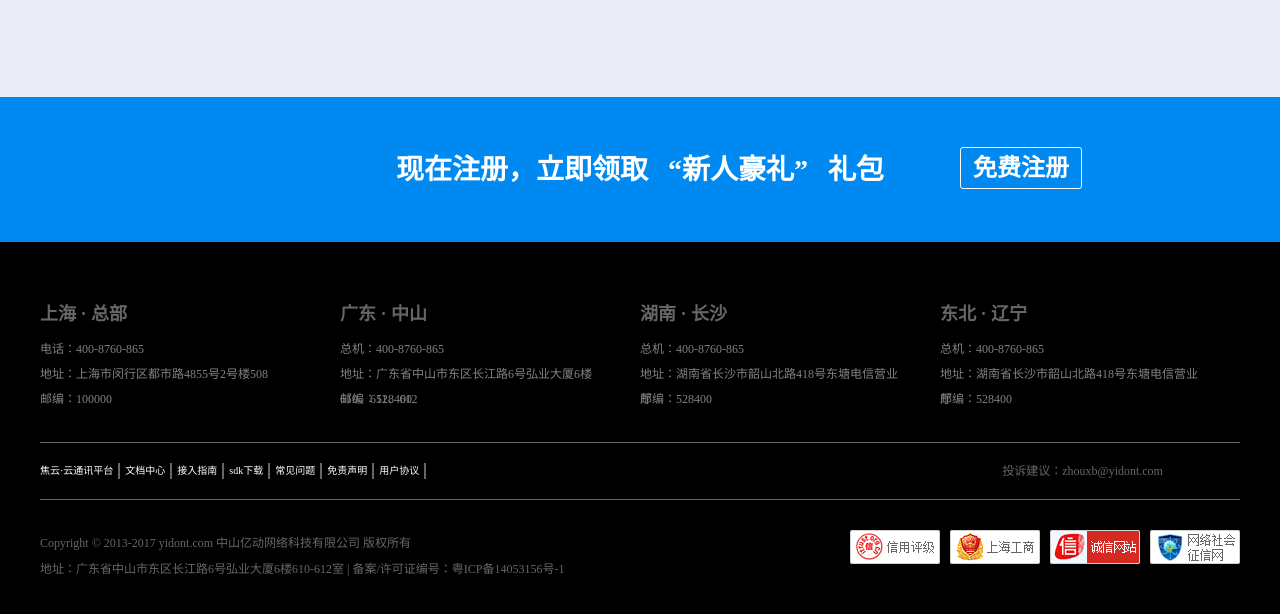
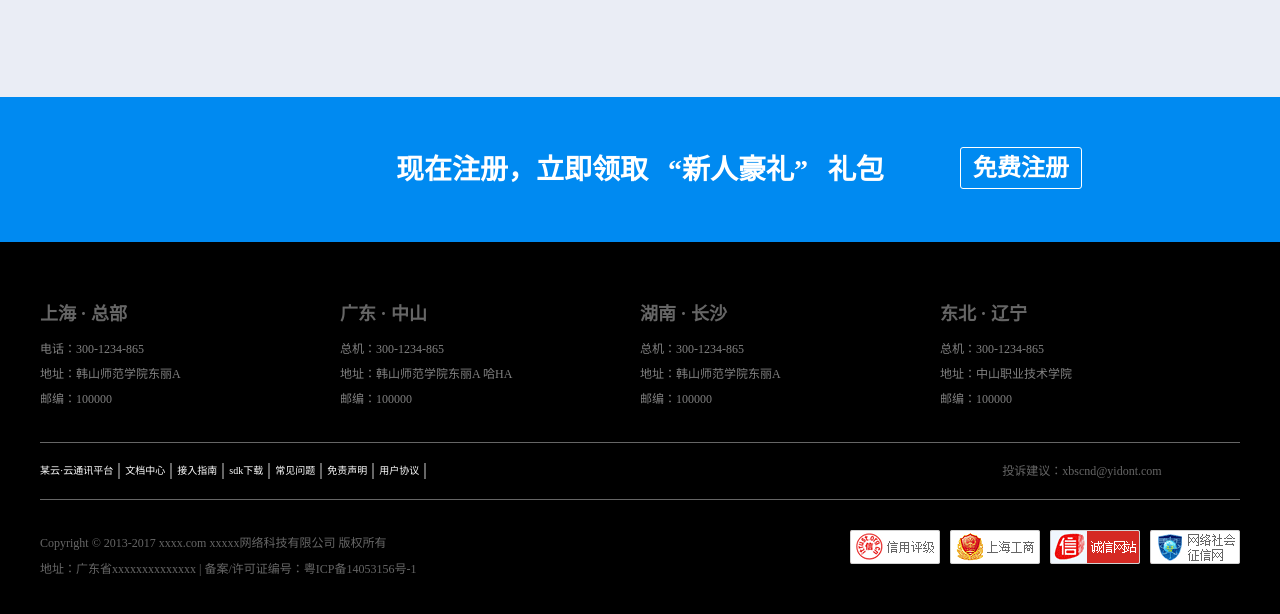
Before and after one commit to Lsuyun/happy, a plain HTML site: page yun.html in a window 1280 px wide. Shown: the part 1644-2258 px from the top of the page. Drawn offline with Linux system fonts and the light colour scheme.

Commit message:
Add files via upload

```diff
--- a/yun.html
+++ b/yun.html
@@ -15,7 +15,7 @@
 	   <div class="header-top">
 		<div class="header">
 		   <div class="logo">
-		   	<img src="image/logo.png">
+		   	<img src="image/logo1.png">
 		   </div>
 			<ul class="nav">
 				<li class="li-0"><a href="#">产品中心</a></li>
@@ -360,8 +360,8 @@
 				<li>
 					<ul class="second-ul">
 						<li class="max-li">上海 · 总部</li>
-						<li>电话：400-8760-865 </li>
-						<li>地址：上海市闵行区都市路4855号2号楼508 </li>
+						<li>电话：300-1234-865 </li>
+						<li>地址：韩山师范学院东丽A </li>
 						<li>邮编：100000</li>
 					</ul>
 				</li>
@@ -369,48 +369,48 @@
 				<li>
 					<ul class="second-ul">
 						<li class="max-li">广东 · 中山</li>
-						<li>总机：400-8760-865 </li>
-						<li>地址：广东省中山市东区长江路6号弘业大厦6楼610、611、612 </li>
-						<li>邮编：528400</li>
+						<li>总机：300-1234-865 </li>
+						<li>地址：韩山师范学院东丽A 哈HA </li>
+						<li>邮编：100000</li>
 					</ul>
 				</li>
 
 				<li>
 					<ul class="second-ul">
 						<li class="max-li">湖南 · 长沙</li>
-						<li>总机：400-8760-865 </li>
-						<li>地址：湖南省长沙市韶山北路418号东塘电信营业厅 </li>
-						<li>邮编：528400</li>
+						<li>总机：300-1234-865 </li>
+						<li>地址：韩山师范学院东丽A </li>
+						<li>邮编：100000</li>
 					</ul>
 				</li>
 
 				<li>
 					<ul class="second-ul">
 						<li class="max-li">东北 · 辽宁</li>
-						<li>总机：400-8760-865 </li>
-						<li>地址：湖南省长沙市韶山北路418号东塘电信营业厅 </li>
-						<li>邮编：528400</li>
+						<li>总机：300-1234-865 </li>
+						<li>地址：中山职业技术学院 </li>
+						<li>邮编：100000</li>
 					</ul>
 				</li>
 				<div class="clear"></div>
 			</ul>
 			<div class="footer-nav">
 				<ul class="nav-ul">
-					<li><a class="nav-ul-first">焦云·云通讯平台</a></li>
+					<li><a class="nav-ul-first">某云·云通讯平台</a></li>
 					<li><a href="#">文档中心</a></li>
 					<li><a>接入指南</a></li>
 					<li><a>sdk下载</a></li>
 					<li><a href="#">常见问题</a></li>
 					<li><a href="#">免责声明</a></li>
 					<li><a href="#">用户协议</a></li>
-					<li ><a class="nav-advice">投诉建议：zhouxb@yidont.com</a></li>
+					<li ><a class="nav-advice">投诉建议：xbscnd@yidont.com</a></li>
 					<div class="clear"></div>
 				</ul>
 			</div>
 			<div class="footer-footer">
 			    <div class="footer-word">
-				<p> Copyright © 2013-2017 yidont.com 中山亿动网络科技有限公司 版权所有</p>
-				<p>地址：广东省中山市东区长江路6号弘业大厦6楼610-612室 | 备案/许可证编号：粤ICP备14053156号-1</p>
+				<p> Copyright © 2013-2017 xxxx.com xxxxx网络科技有限公司 版权所有</p>
+				<p>地址：广东省xxxxxxxxxxxxxx | 备案/许可证编号：粤ICP备14053156号-1</p>
 				</div>
 				<div class="footer-img">
 				<img src="image/safe.png">
```
